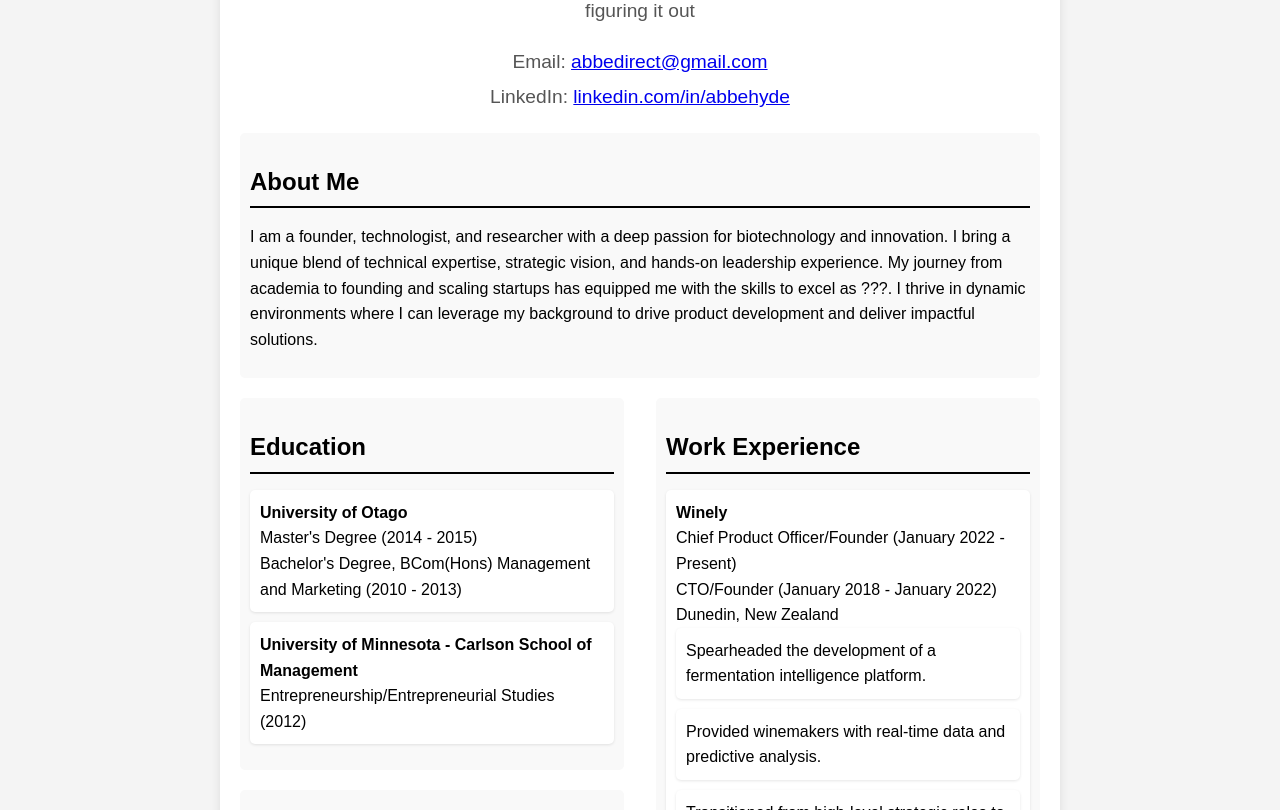
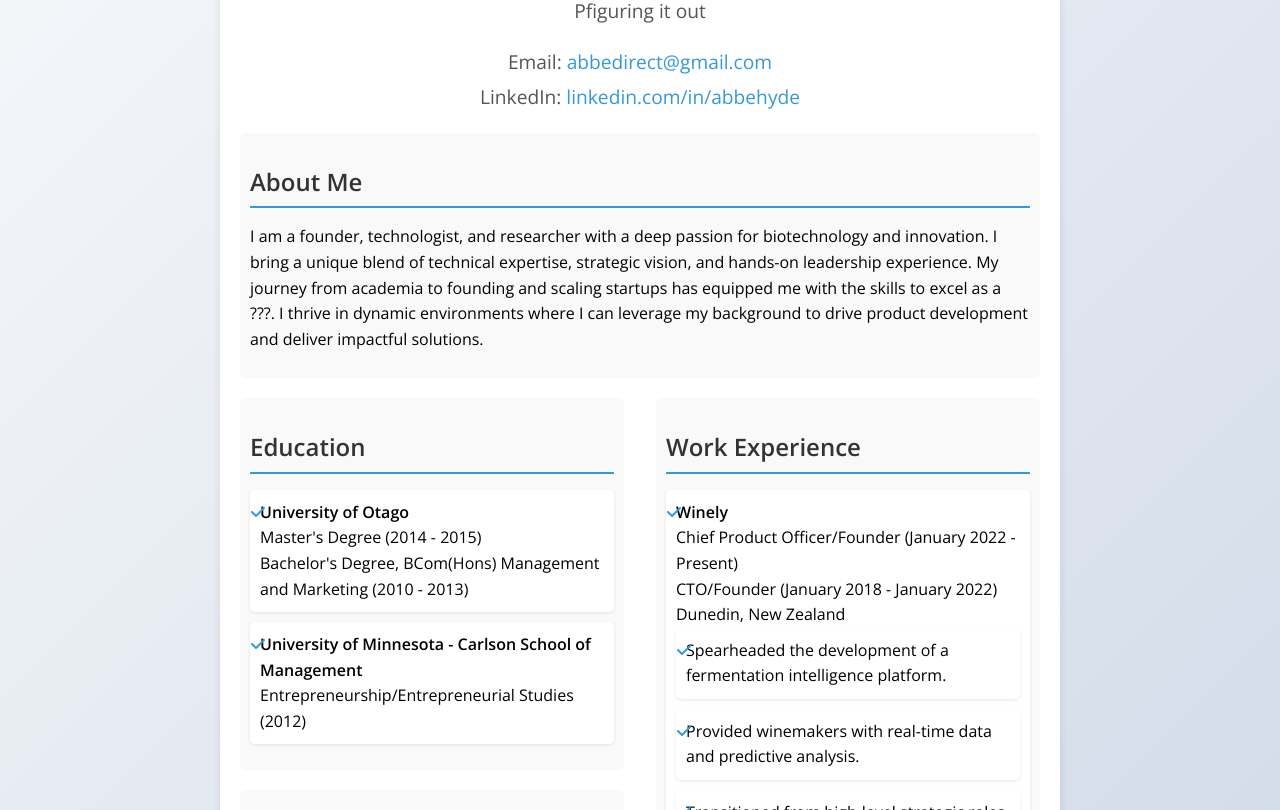
Before and after one commit to abbethehuman/resume, a plain HTML site: page index.html in a window 1280 px wide. Shown: the part 113-923 px from the top of the page. Drawn offline with nearby package versions, Linux system fonts and the light colour scheme.

Commit message:
Update index.html

```diff
--- a/index.html
+++ b/index.html
@@ -3,14 +3,18 @@
 <head>
     <meta charset="UTF-8">
     <meta name="viewport" content="width=device-width, initial-scale=1.0">
-    <title>Abbe Hyde - lets find out</title>
+    <title>Abbe Hyde - Product Manager</title>
     <style>
+        @import url('https://fonts.googleapis.com/css2?family=Lobster&display=swap');
+        @import url('https://fonts.googleapis.com/css2?family=Open+Sans:wght@400;600&display=swap');
+        @import url('https://cdnjs.cloudflare.com/ajax/libs/font-awesome/6.1.1/css/all.min.css');
+
         body {
-            font-family: Arial, sans-serif;
+            font-family: 'Open Sans', sans-serif;
             line-height: 1.6;
             margin: 0;
             padding: 20px;
-            background-color: #f4f4f4;
+            background: linear-gradient(135deg, #f5f7fa 0%, #c3cfe2 100%);
         }
         .container {
             max-width: 800px;
@@ -29,16 +33,27 @@
         .header h1 {
             margin: 0;
             font-size: 2.5em;
+            font-family: 'Lobster', cursive;
+            color: #333;
         }
         .header p, .contact-info p {
             margin: 5px 0;
             font-size: 1.2em;
             color: #555;
         }
+        .contact-info a {
+            color: #3498db;
+            text-decoration: none;
+        }
+        .contact-info a:hover {
+            text-decoration: underline;
+        }
         .section h2 {
-            border-bottom: 2px solid #000;
+            border-bottom: 2px solid #3498db;
             padding-bottom: 5px;
             margin-bottom: 10px;
+            font-size: 1.5em;
+            color: #333;
         }
         .columns {
             display: flex;
@@ -53,6 +68,16 @@
         }
         ul li {
             margin-bottom: 10px;
+            position: relative;
+            padding-left: 20px;
+        }
+        ul li::before {
+            content: "\f00c";
+            font-family: "Font Awesome 6 Free";
+            font-weight: 900;
+            position: absolute;
+            left: 0;
+            color: #3498db;
         }
         .section {
             padding: 10px;
@@ -73,7 +98,7 @@
     <div class="container">
         <div class="header">
             <h1>Abbe Hyde</h1>
-            <p>figuring it out</p>
+            <p>Pfiguring it out</p>
         </div>
         <div class="contact-info">
             <p>Email: <a href="mailto:abbedirect@gmail.com">abbedirect@gmail.com</a></p>
@@ -81,7 +106,7 @@
         </div>
         <div class="about section">
             <h2>About Me</h2>
-            <p>I am a founder, technologist, and researcher with a deep passion for biotechnology and innovation. I bring a unique blend of technical expertise, strategic vision, and hands-on leadership experience. My journey from academia to founding and scaling startups has equipped me with the skills to excel as ???. I thrive in dynamic environments where I can leverage my background to drive product development and deliver impactful solutions.</p>
+            <p>I am a founder, technologist, and researcher with a deep passion for biotechnology and innovation. I bring a unique blend of technical expertise, strategic vision, and hands-on leadership experience. My journey from academia to founding and scaling startups has equipped me with the skills to excel as a ???. I thrive in dynamic environments where I can leverage my background to drive product development and deliver impactful solutions.</p>
         </div>
         <div class="columns">
             <div class="column">
```
